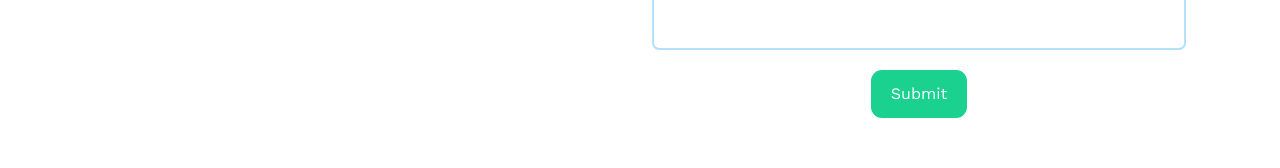
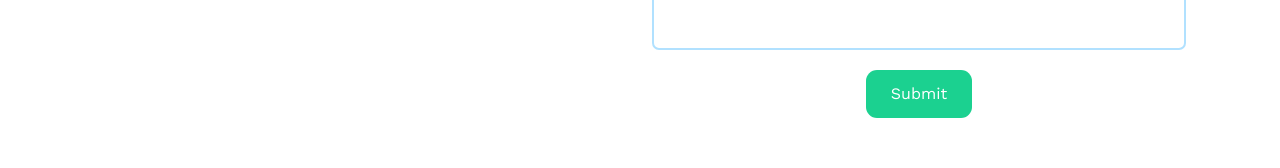
Before and after one commit to TEE2DWHY/TeamDefi, a React (Create React App) app: page /financial-markets in a window 1280 px wide. Shown: the part 2204-2372 px from the top of the page. Built offline with nearby package versions, Linux system fonts and the light colour scheme.

Commit message:
made changes on the financial-market page

```diff
--- a/src/index.css
+++ b/src/index.css
@@ -877,7 +877,7 @@ h2.materials{
   border-radius: 11px;
   color: #ffffff;
   font-size: 16px;
-  padding: 12px 20px;
+  padding: 12px 25px;
   text-decoration: none;
  display: block;
  margin: 20px auto;
```
